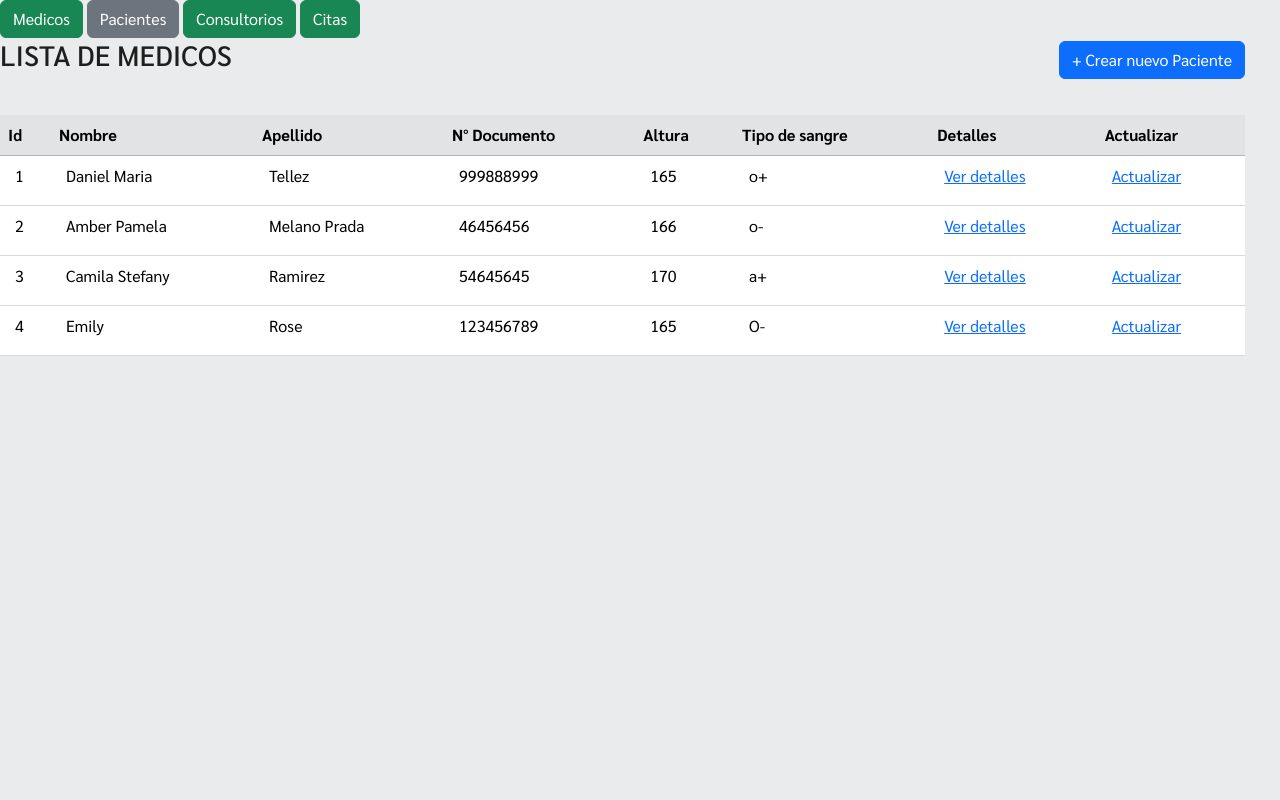
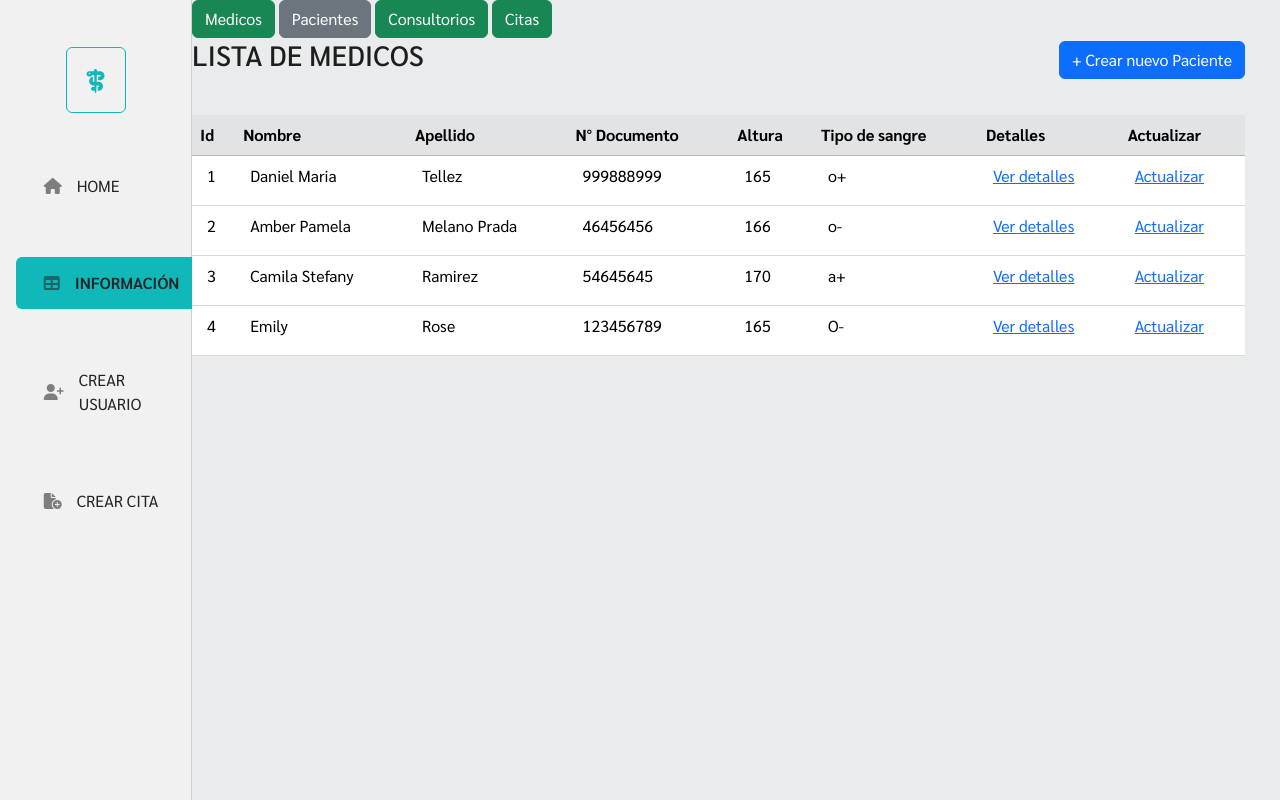
Before and after one commit to JDDAR/ProyectCitas, a Flask app: page /pacientes in a window 1280 px wide. Run offline with Flask 3, Linux system fonts and the light colour scheme; data comes from the database, SQL or seed files in the repository; both versions use the stored data as it was after the commit; some libraries are stand-ins or nearby versions.

Commit message:
Proyecto Final Creando front Pacientes navegador principal

```diff
--- a/app/templates/pacientes/pacientes.html
+++ b/app/templates/pacientes/pacientes.html
@@ -4,14 +4,28 @@
     <meta charset="UTF-8">
     <meta name="viewport" content="width=device-width, initial-scale=1.0">
     <link rel="stylesheet" href="https://cdn.jsdelivr.net/npm/bootstrap@5.3.3/dist/css/bootstrap.min.css">
+ <!--Scripts iconos -->
+    <script src="https://kit.fontawesome.com/6cfff2ec0f.js" crossorigin="anonymous"></script>
+
     <title>Lista de Pacientes</title>
+    <link rel="stylesheet" href="{{ url_for('static', filename='navs/menuLeft.css')}}">
     <link rel="stylesheet" href="{{ url_for('static', filename = 'info/infoUser.css')}}">
     <link rel="stylesheet" href="{{ url_for('static', filename='styles.css' )}}">
 
   </head>
   <body>
     <section class="sectionHomeTable">
-      <section class="navLeft"></section>
+      <section class="navLeft">
+        <div class="logoNav"><span><i class="fa-solid fa-staff-snake"></i></span></div>
+        <div class="navMenuLeft">
+          <ul>
+            <li><a class="botonLineNone" href="http://127.0.0.1:5000/"><span><i class="fa-solid fa-house"></i></span>HOME</a></li>
+            <li><a class="botonPrimary" href="http://127.0.0.1:5000/medicos"><span><i class="fa-solid fa-table"></i></span>INFORMACIÓN</a></li>
+            <li><a class="botonLineNone" href="http://127.0.0.1:5000/medicos/create"><span><i class="fa-solid fa-user-plus"></i></span>CREAR USUARIO</a></li>
+            <li><a class="botonLineNone" href="http://127.0.0.1:5000/citas/create"><span><i class="fa-solid fa-file-circle-plus"></i></span>CREAR CITA</a></li>
+          </ul>
+        </div>
+      </section>
       <section class="contenidoRight">
         <nav class="navPage">
           <div>
```
Also changed, not shown: app/database.db.
